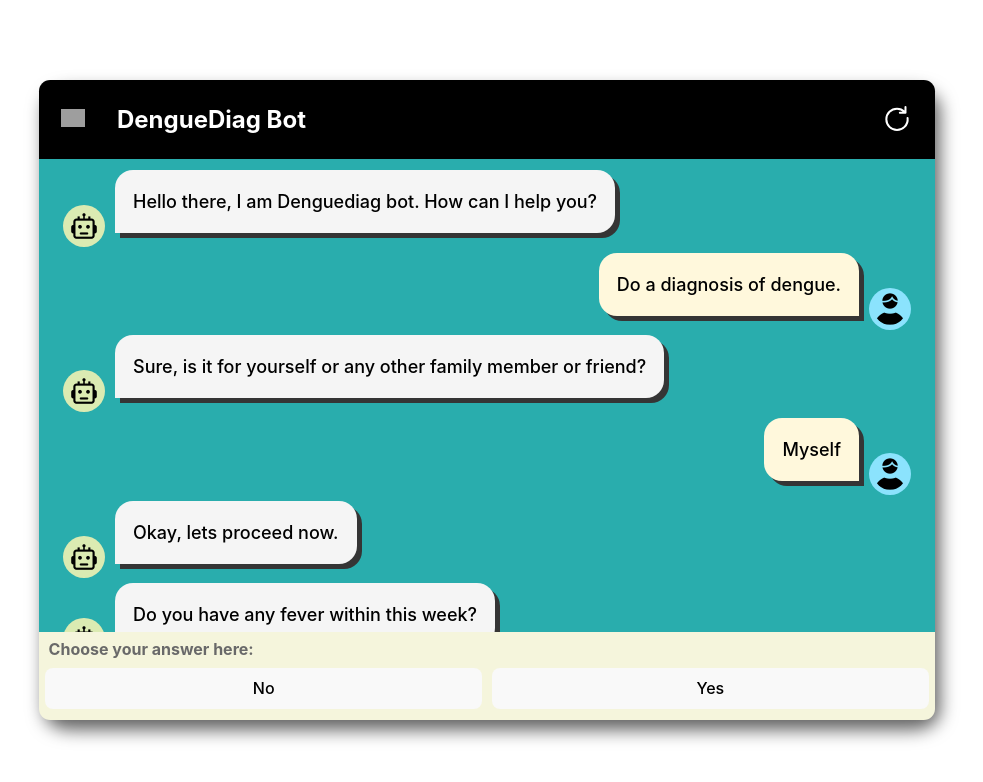
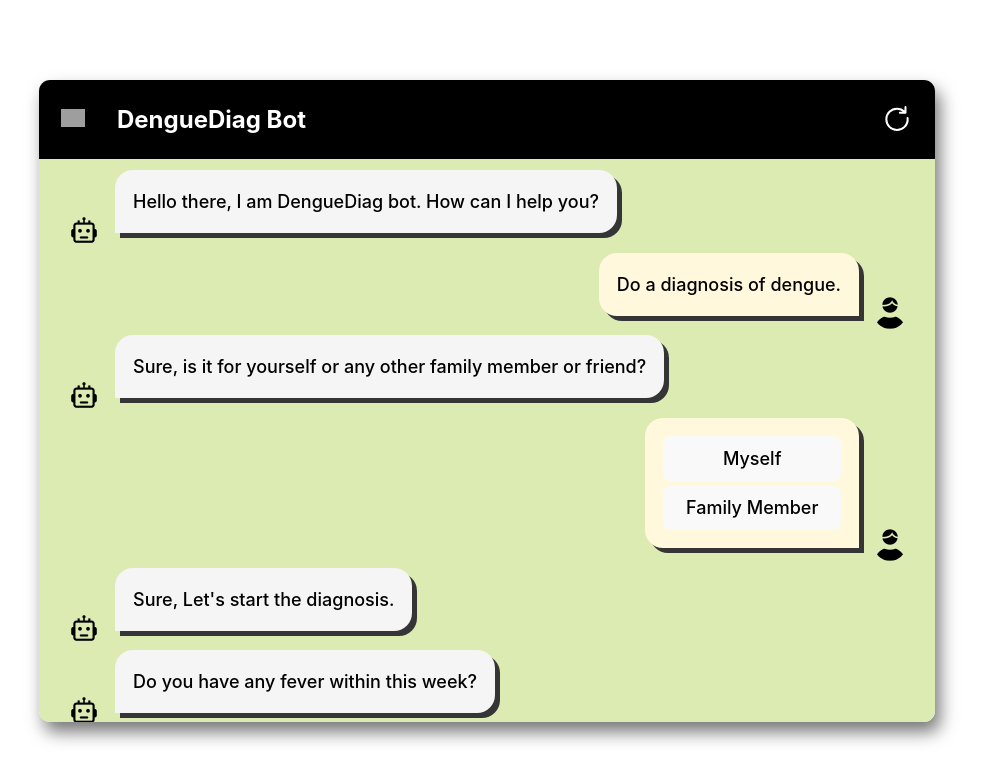
Before and after one commit to Acapu/DENGUEDIAG, a React (Vite) app: page /chat-denguediag in a window 1280 px wide. Shown: the top 782 px of the page, without its empty margins (153-1136 px from the left). Built offline with nearby package versions, Linux system fonts and the light colour scheme; grey boxes are pictures that could not be loaded.

Commit message:
Change chat answer prompt at the bubble instead of footer

```diff
--- a/components/Chat/ChatBody.tsx
+++ b/components/Chat/ChatBody.tsx
@@ -2,7 +2,7 @@ import ChatBubble from 'components/Chat/ChatBubble'
 import './style.css'
 
 interface chatType {
-    text: string,
+    text: any,
     type: string
 }
 
--- a/components/Chat/ChatBubble.tsx
+++ b/components/Chat/ChatBubble.tsx
@@ -13,7 +13,7 @@ export default function ChatBody({ dialog = "", type = "bot" }: props) {
             <div className={`chat-bubble ${type === "bot" ? 'left' : 'right'}`}>
                 {dialog}
             </div>
-            <img src={type === "bot" ? robot : people} alt="Avatar" className={`chat-avatar ${type}`}/>
+            <img src={type === "bot" ? robot : people} alt="Avatar" className={`chat-avatar`}/>
         </div>
     )
 }
--- a/components/Chat/style.css
+++ b/components/Chat/style.css
@@ -4,12 +4,13 @@
     position: relative;
     top: 80px;
     /* background-color: rgba(153, 153, 153, 0.918); */
-    background-color: rgb(41, 173, 173);
-    max-width: 85%;
+    /* background-color: rgb(41, 173, 173); */
+    background-color: transparent;
+    /* max-width: 85%; */
     width: 70%;
-    height: 80vh;
-    border-radius: 3%;
-    box-shadow: 5px 10px 17px rgb(99, 99, 99);
+    height: fit-content;
+    border-radius: 0.7rem;
+    box-shadow: 5px 10px 17px rgb(119, 119, 119);
 }
 
 .chat-header {
@@ -21,7 +22,10 @@
 }
 
 .chat-body {
-    max-height: calc(77vh - 87.86px - 80px);
+    max-height: calc(75vh - 80px);
+    border-bottom-left-radius: 0.7em;
+    border-bottom-right-radius: 0.7em;
+    background-color: #dbebb2;
     padding: 0.7rem 1.5rem 2rem;
     display: flex;
     flex-direction: column;
@@ -95,22 +99,14 @@
 
 .chat-avatar {
     padding: 5px;
-    /* border: 3px solid rgb(82, 81, 81); */
     width: 2em;
     height: 2em;
     align-self: flex-end;
     border-radius: 50%;
     position: relative;
     vertical-align: middle;
-    top: 14px;
-}
-
-.bot {
-    background-color: #dbebb2;
-}
-
-.user {
-    background-color: #8be3fd;
+    top: 18px;
+    background-color: transparent;
 }
 
 /* width */
@@ -130,7 +126,8 @@
 
 /* Handle on hover */
 ::-webkit-scrollbar-thumb:hover {
-  background: #e5fca8;
+  background: #818d5e;
+  cursor: pointer;
 }
 
 @media (max-width: 800px) {
--- a/src/Chat/index.tsx
+++ b/src/Chat/index.tsx
@@ -1,7 +1,7 @@
 import './style.css'
 import ChatContainer from "components/Chat/ChatContainer"
 import ChatHeader from "components/Chat/ChatHeader"
-import ChatFooter from "components/Chat/ChatFooter"
+// import ChatFooter from "components/Chat/ChatFooter"
 import ChatBody from "components/Chat/ChatBody"
 
 export default function ChatInterface() {
@@ -9,10 +9,10 @@ export default function ChatInterface() {
     return (
         <ChatContainer>
             <ChatHeader title='DengueDiag Bot' />
-            <div>
+            {/* <div> */}
             <ChatBody dialog={[
                 {
-                        text: "Hello there, I am Denguediag bot. How can I help you?",
+                    text: "Hello there, I am DengueDiag bot. How can I help you?",
                     type: "bot"
                 },
                 {
@@ -24,11 +24,14 @@ export default function ChatInterface() {
                     type: "bot"
                 },
                 {
-                        text: "Myself",
+                    text: (<div style={{ display: "flex", flexDirection: "column", gap: "5px" }}>
+                        <button>Myself</button>
+                        <button>Family Member</button>
+                    </div>),
                     type: "user"
                 },
                 {
-                        text: "Okay, lets proceed now.",
+                    text: "Sure, Let's start the diagnosis.",
                     type: "bot"
                 },
                 {
@@ -36,13 +39,13 @@ export default function ChatInterface() {
                     type: "bot"
                 },
             ]} />
-                <ChatFooter
+            {/* <ChatFooter
                     component={[
                         <button>No</button>,
                         <button>Yes</button>
                     ]}
-                />
-            </div>
+                /> */}
+            {/* </div> */}
         </ChatContainer>
     )
 }
```
Lines whose indentation alone changed are shown as unchanged.
